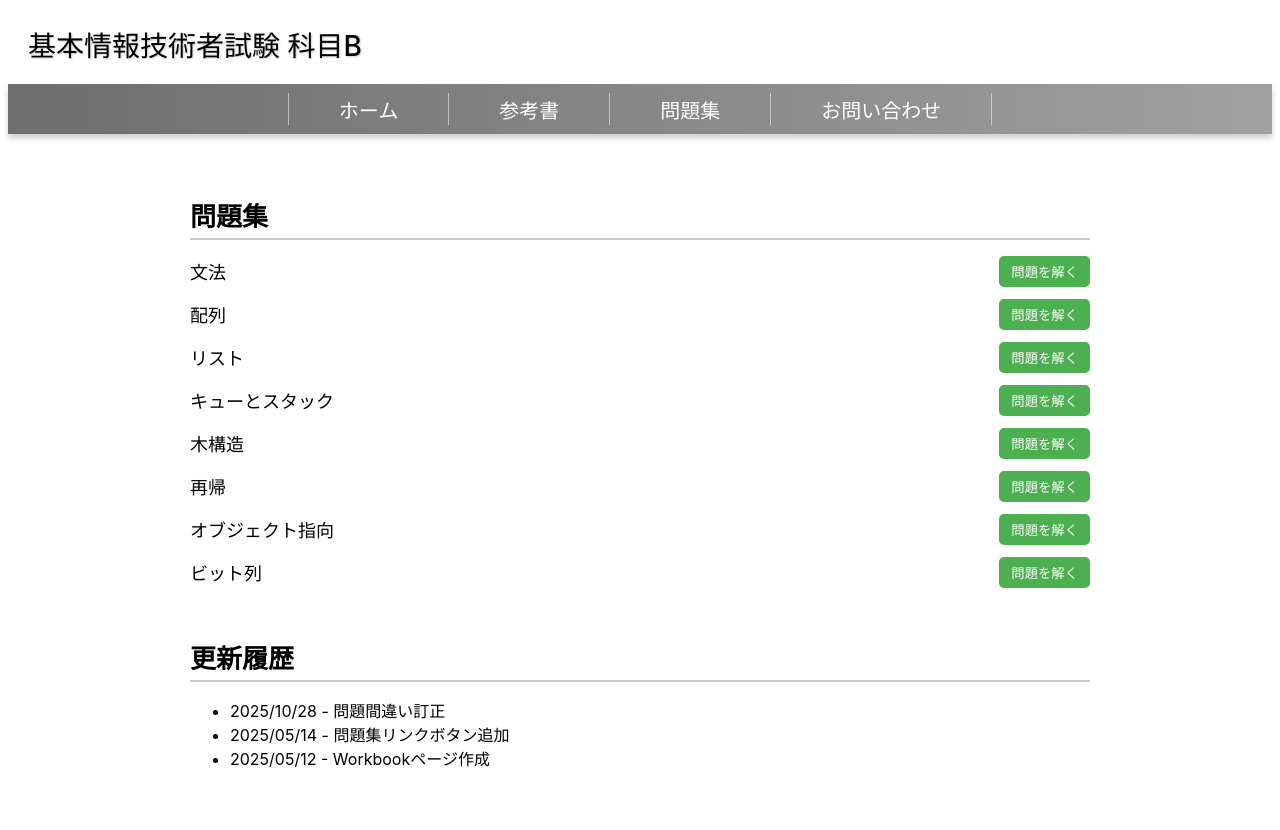
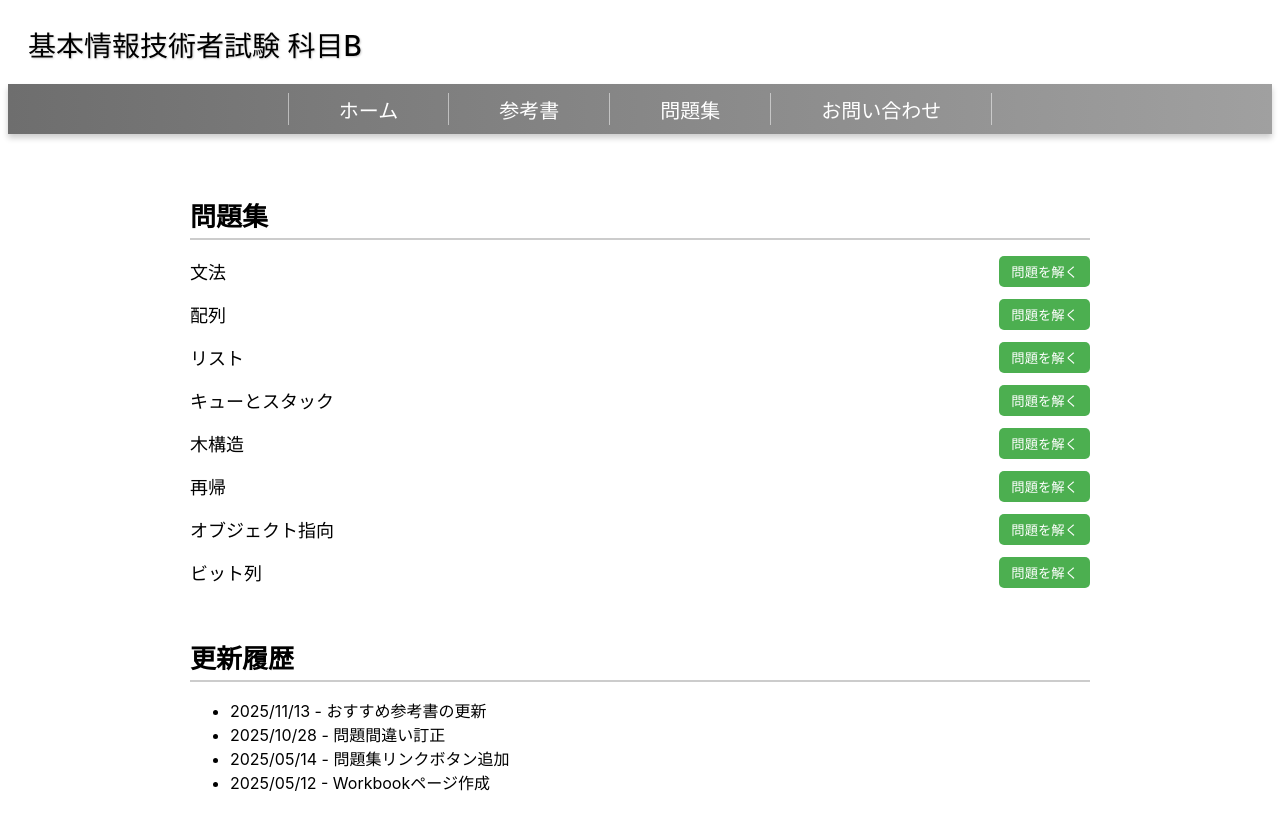
Before and after one commit to Exam-Dojo/Exam, a Vue app: page /workbook in a window 1280 px wide. Shown: the top 830 px of the page. Built offline with nearby package versions, Linux system fonts and the light colour scheme.

Commit message:
Add files via upload

```diff
--- a/src/views/Workbook.vue
+++ b/src/views/Workbook.vue
@@ -13,6 +13,7 @@
     <section class="section">
       <h2>更新履歴</h2>
       <ul>
+        <li>2025/11/13 - おすすめ参考書の更新</li>
         <li>2025/10/28 - 問題間違い訂正</li>
         <li>2025/05/14 - 問題集リンクボタン追加</li>
         <li>2025/05/12 - Workbookページ作成</li>
```
